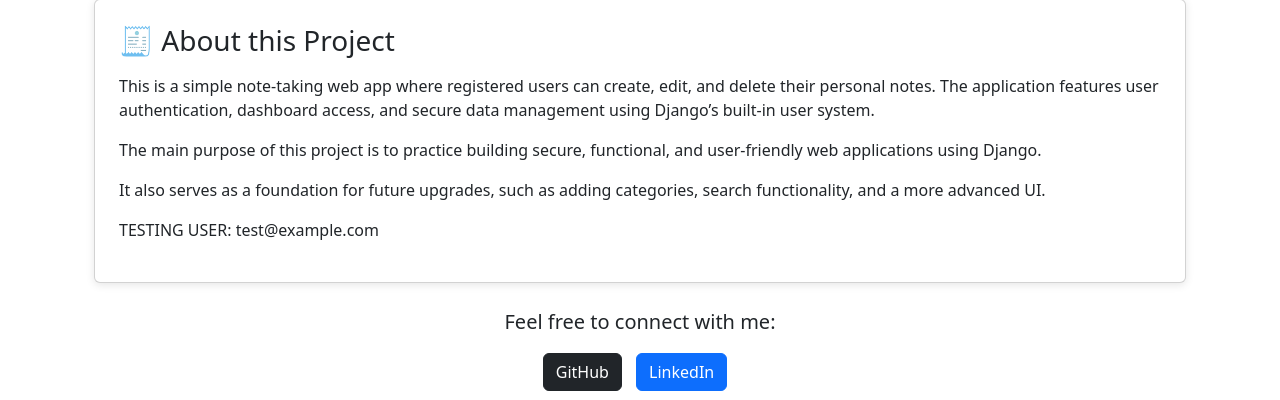
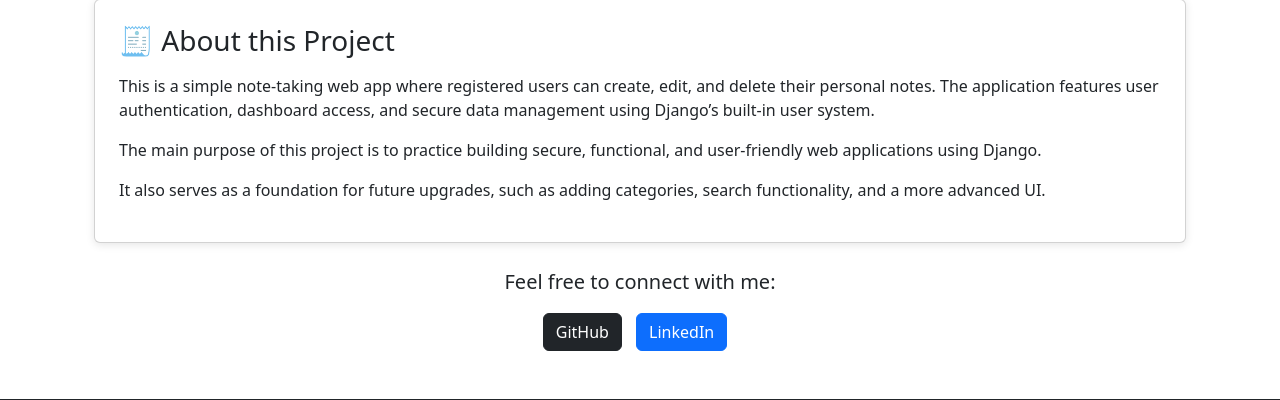
Before and after one commit to MAHDlind/notepad_project, a Django app: page / in a window 1280 px wide. Shown: the part 285-685 px from the top of the page. Run offline with Django 5.2, Linux system fonts and the light colour scheme.

Commit message:
update site
Signed-off-by: Mahdi Hoseinkhani <qwrwfwtsewqr@gmail.com>

```diff
--- a/project/templates/notes/home_page.html
+++ b/project/templates/notes/home_page.html
@@ -28,9 +28,6 @@
                 It also serves as a foundation for future upgrades, such as adding categories, search functionality, and
                 a more advanced UI.
             </p>
-            <p>
-                TESTING USER: test@example.com<br>
-            </p>
         </div>
 
         <div class="text-center mt-4">
```
